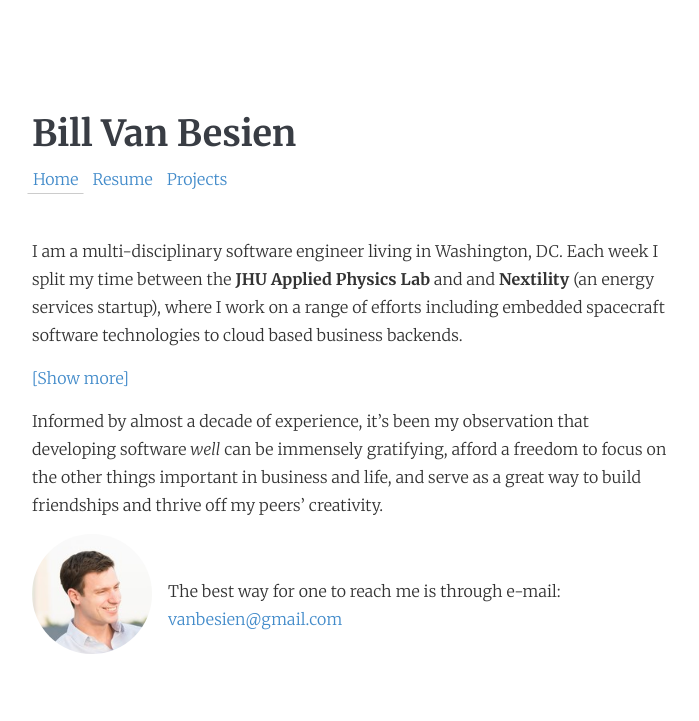
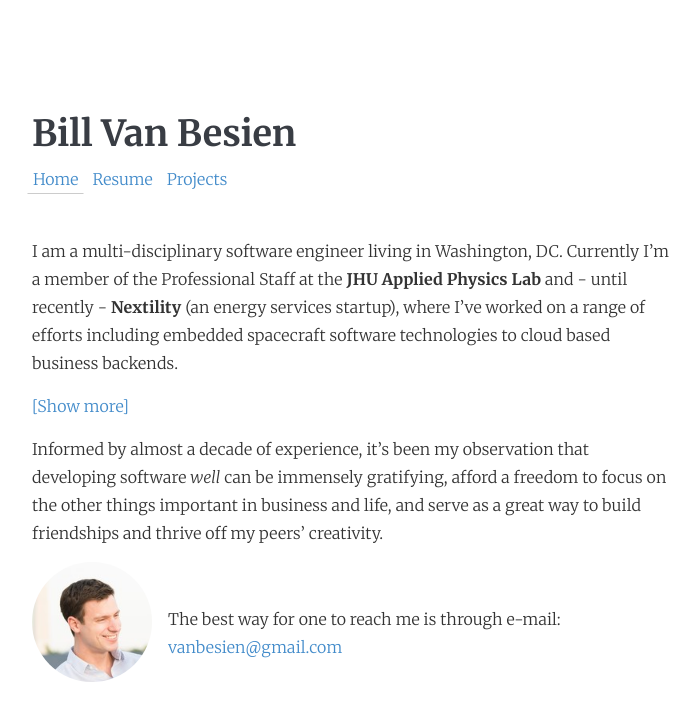
Before and after one commit to billvb/billvb.github.io, a Jekyll site: the page built from index.md, in a window 1280 px wide. Shown: the top 721 px of the page, without its empty margins (38-737 px from the left). Built offline with Jekyll 4.4.1, drawn with Linux system fonts in a browser that asks for light colours; nearby versions of some CDN libraries.

```diff
--- a/index.md
+++ b/index.md
@@ -3,7 +3,7 @@ title: Home
 layout: base
 ---
 
-I am a multi-disciplinary software engineer living in Washington, DC. Each week I split my time between the **JHU Applied Physics Lab** and and **Nextility** (an energy services startup), where I work on a range of efforts including embedded spacecraft software technologies to cloud based business backends.
+I am a multi-disciplinary software engineer living in Washington, DC. Currently I'm a member of the Professional Staff at the **JHU Applied Physics Lab** and - until recently - **Nextility** (an energy services startup), where I've worked on a range of efforts including embedded spacecraft software technologies to cloud based business backends.
 
 <a id="read_less_link" href="#">[Show less]</a>
 
@@ -12,7 +12,7 @@ I spend most of my time in the spacecraft flight software group at the Johns Hop
 </span>
 
 <span class="read_more_content">
-In 2013 I also became a member of the tech team at Nextility, a rapidly-growing energy-services startup located in DC, where I spend a few days each week. My work there has included the development of SCADA systems for solar hardware and a framework to collect and normalize daily pricing data from major East Coast gas and electricity utilities, which is one of the key ingredients for enabling our brokerage line-of-business.
+From 2013 until 2016 I also became a member of the tech team at Nextility, a rapidly-growing energy-services startup located in DC, where I spent a few days each week. My work there included the development of SCADA systems for solar hardware and a framework to collect and normalize daily pricing data from major East Coast gas and electricity utilities, which is one of the key ingredients for enabling its brokerage line-of-business.
 </span>
 
 <span class="read_more_content">
```
